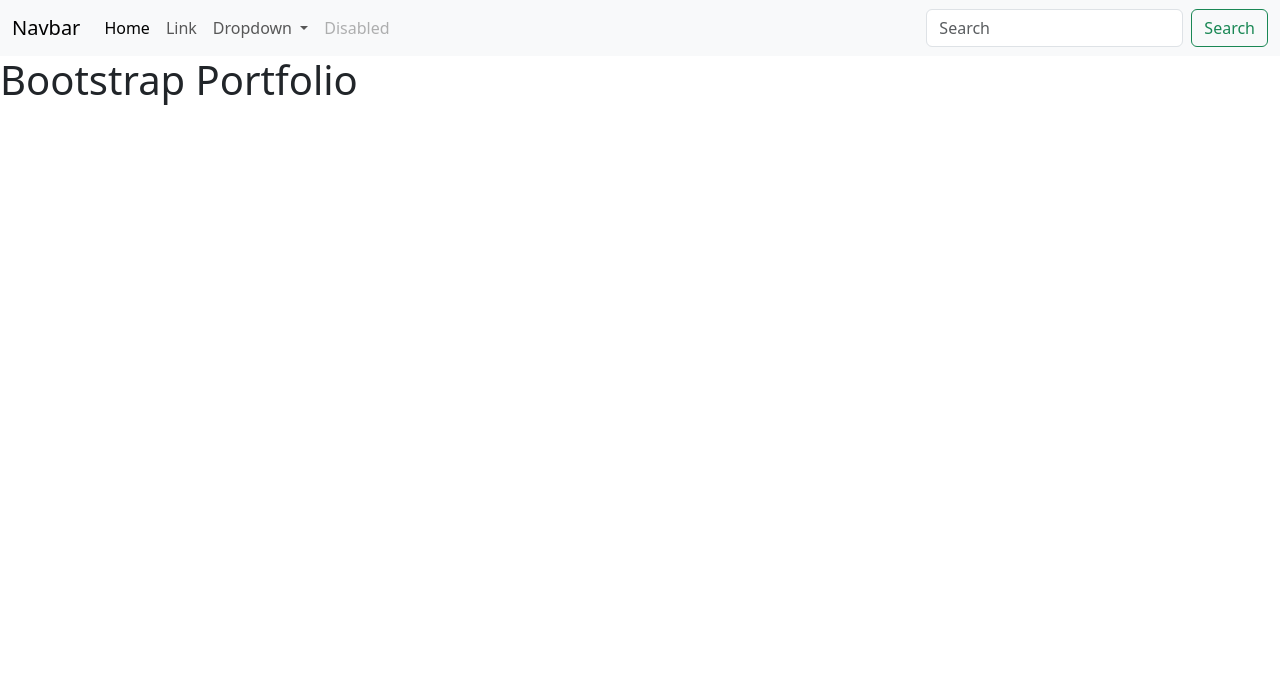
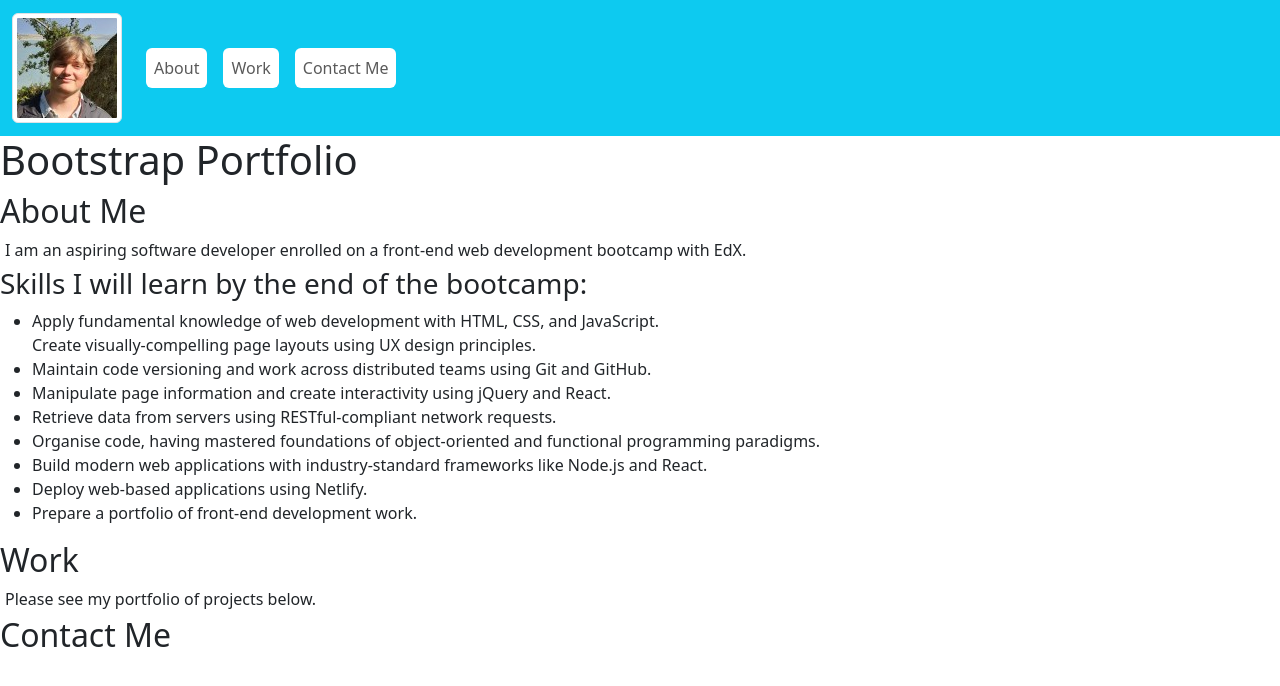
Before and after one commit to SamSchroder123/Bootstrap-Portfolio, a plain HTML site: page index.html in a window 1280 px wide. Drawn offline with nearby package versions, Linux system fonts and the light colour scheme.

Commit message:
updated navbar and content

```diff
--- a/css/style.css
+++ b/css/style.css
@@ -0,0 +1,3 @@
+p {
+  margin: 5px;
+}
--- a/index.html
+++ b/index.html
@@ -10,11 +10,17 @@
       integrity="sha384-T3c6CoIi6uLrA9TneNEoa7RxnatzjcDSCmG1MXxSR1GAsXEV/Dwwykc2MPK8M2HN"
       crossorigin="anonymous"
     />
+    <link href="./css/style.css" rel="stylesheet" />
   </head>
   <body>
-    <nav class="navbar navbar-expand-lg bg-body-tertiary">
+    <nav class="navbar navbar-expand-lg bg-info">
       <div class="container-fluid">
-        <a class="navbar-brand" href="#">Navbar</a>
+        <a class="navbar-brand" href="#"
+          ><img
+            src="images/profilePic.jpg"
+            class="img-fluid img-thumbnail"
+            alt="Profile picture."
+        /></a>
         <button
           class="navbar-toggler"
           type="button"
@@ -28,13 +34,16 @@
         </button>
         <div class="collapse navbar-collapse" id="navbarSupportedContent">
           <ul class="navbar-nav me-auto mb-2 mb-lg-0">
-            <li class="nav-item">
-              <a class="nav-link active" aria-current="page" href="#">Home</a>
+            <li class="nav-item bg-white rounded m-2">
+              <a class="nav-link" aria-current="page" href="#about">About</a>
             </li>
-            <li class="nav-item">
-              <a class="nav-link" href="#">Link</a>
+            <li class="nav-item bg-white rounded m-2">
+              <a class="nav-link" href="#work">Work</a>
             </li>
-            <li class="nav-item dropdown">
+            <li class="nav-item bg-white rounded m-2">
+              <a class="nav-link" href="#contact">Contact Me</a>
+            </li>
+            <!-- <li class="nav-item dropdown">
               <a
                 class="nav-link dropdown-toggle"
                 href="#"
@@ -55,9 +64,9 @@
             </li>
             <li class="nav-item">
               <a class="nav-link disabled" aria-disabled="true">Disabled</a>
-            </li>
+            </li> -->
           </ul>
-          <form class="d-flex" role="search">
+          <!-- <form class="d-flex" role="search">
             <input
               class="form-control me-2"
               type="search"
@@ -67,11 +76,50 @@
             <button class="btn btn-outline-success" type="submit">
               Search
             </button>
-          </form>
+          </form> -->
         </div>
       </div>
     </nav>
-    <h1>Bootstrap Portfolio</h1>
+    <main>
+      <h1>Bootstrap Portfolio</h1>
+      <h2 id="about">About Me</h2>
+      <p>
+        I am an aspiring software developer enrolled on a front-end web
+        development bootcamp with EdX.
+      </p>
+      <h3>Skills I will learn by the end of the bootcamp:</h3>
+      <ul>
+        <li>
+          Apply fundamental knowledge of web development with HTML, CSS, and
+          JavaScript.
+        </li>
+        Create visually-compelling page layouts using UX design principles.
+        <li>
+          Maintain code versioning and work across distributed teams using Git
+          and GitHub.
+        </li>
+        <li>
+          Manipulate page information and create interactivity using jQuery and
+          React.
+        </li>
+        <li>
+          Retrieve data from servers using RESTful-compliant network requests.
+        </li>
+        <li>
+          Organise code, having mastered foundations of object-oriented and
+          functional programming paradigms.
+        </li>
+        <li>
+          Build modern web applications with industry-standard frameworks like
+          Node.js and React.
+        </li>
+        <li>Deploy web-based applications using Netlify.</li>
+        <li>Prepare a portfolio of front-end development work.</li>
+      </ul>
+      <h2 id="work">Work</h2>
+      <p>Please see my portfolio of projects below.</p>
+      <h2 id="contact">Contact Me</h2>
+    </main>
     <script
       src="https://cdn.jsdelivr.net/npm/bootstrap@5.3.2/dist/js/bootstrap.bundle.min.js"
       integrity="sha384-C6RzsynM9kWDrMNeT87bh95OGNyZPhcTNXj1NW7RuBCsyN/o0jlpcV8Qyq46cDfL"
```
